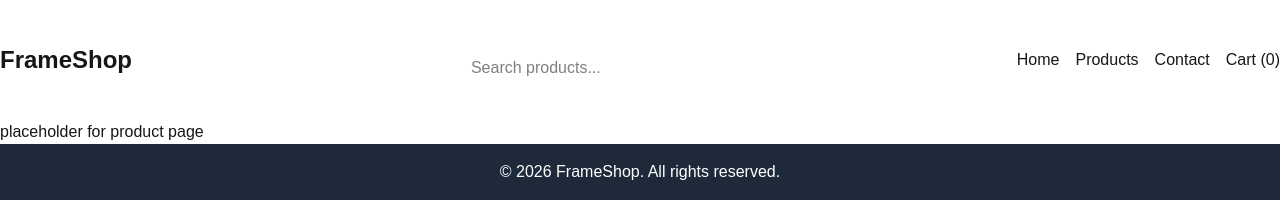
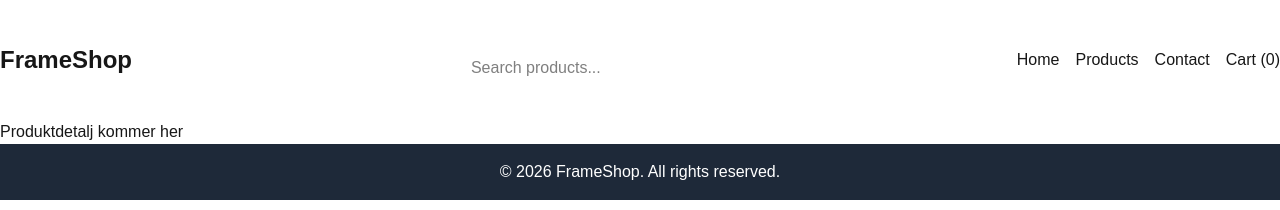
Before and after one commit to NoroffFEU/jsfw-2025-v1-erik-js-frameworks-ca, a Next.js app: page /products/1 in a window 1280 px wide. Shown: the top 210 px of the page. Built offline with nearby package versions, Linux system fonts and the light colour scheme.

Commit message:
fix: new placeholder product page

```diff
--- a/src/app/products/[id]/page.tsx
+++ b/src/app/products/[id]/page.tsx
@@ -1,7 +1,3 @@
-import React from "react";
-
-const ProductInfo = () => {
-  return <div> placeholder for product page</div>;
-};
-
-export default ProductInfo;
+export default function ProductDetailPage() {
+  return <div>Produktdetalj kommer her</div>;
+}
```
